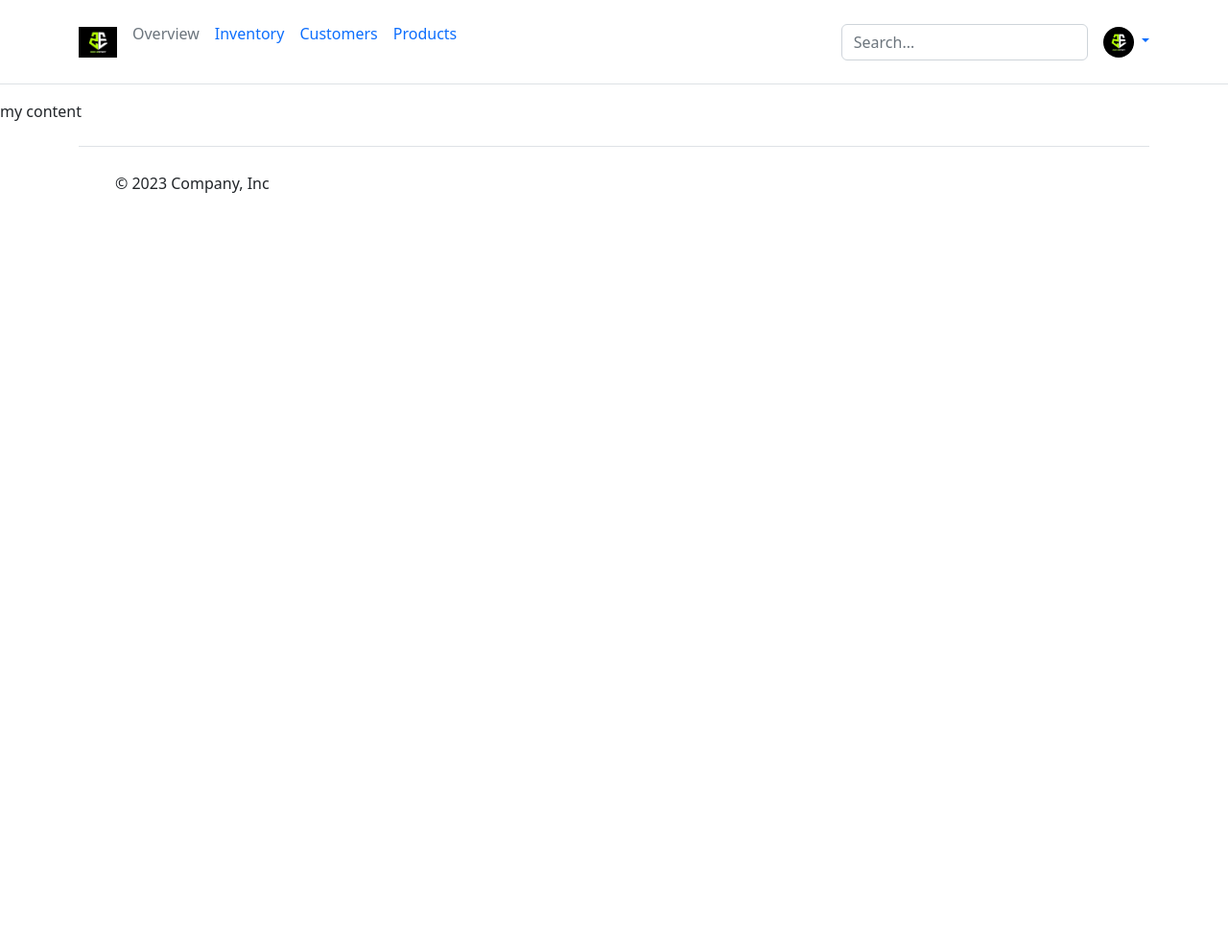
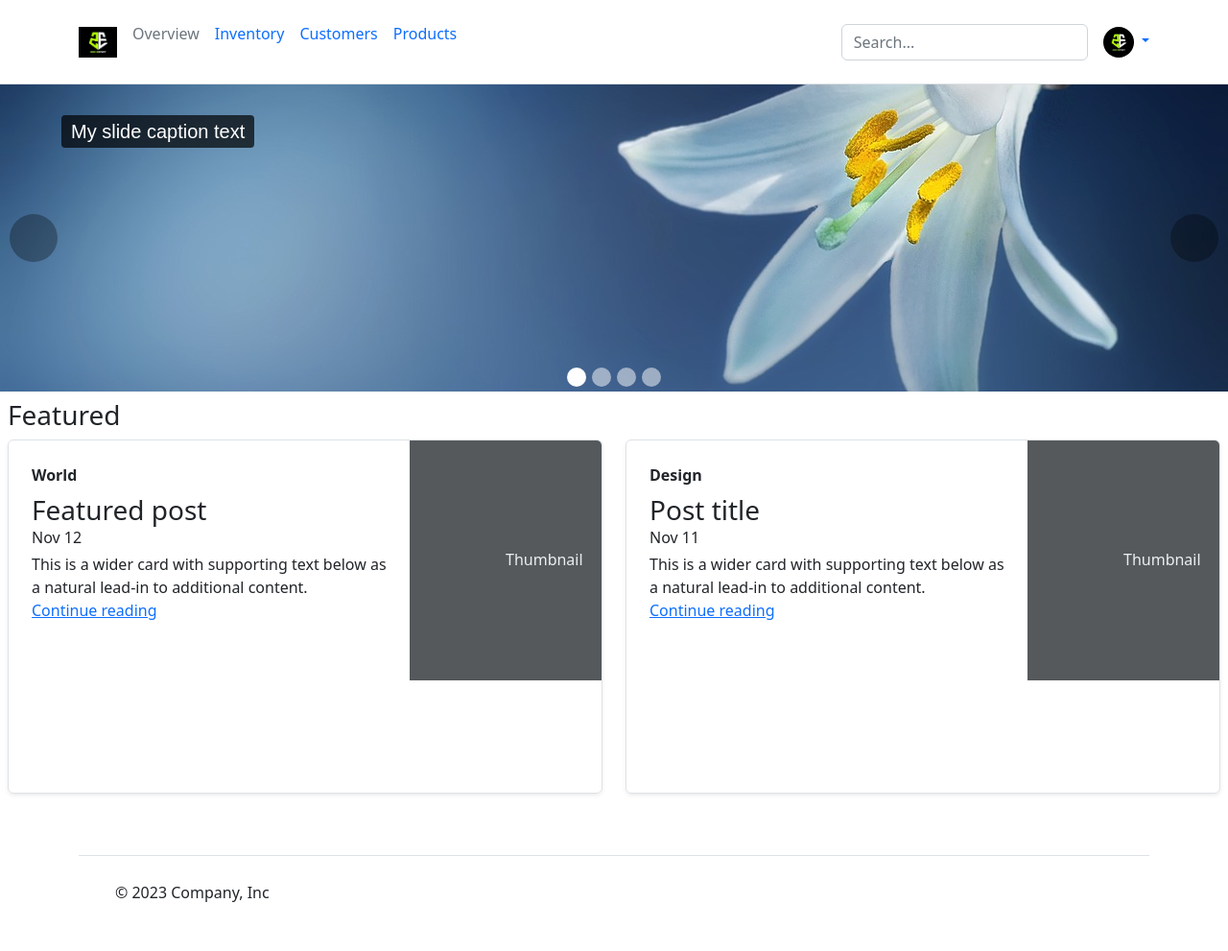
Before and after one commit to Palak-16/blog, a PHP site: page /home.php in a window 1280 px wide. Shown: the whole page at 96% size. Before the commit the page ends 201 px from the top, so only its background shows below. Run offline with PHP 8.4, Linux system fonts and the light colour scheme; some libraries are stand-ins or nearby versions.

Commit message:
slider + featured posts

```diff
--- a/public/home.php
+++ b/public/home.php
@@ -33,7 +33,7 @@
 
 <body>
     <main>
-        <header class="p-3 mb-3 border-bottom">
+        <header class="p-3 border-bottom">
             <div class="container">
                 <div class="d-flex flex-wrap align-items-center justify-content-center justify-content-lg-start">
                     <a href="/" class="d-flex align-items-center mb-2 mb-lg-0 link-body-emphasis text-decoration-none">
@@ -70,7 +70,72 @@
             </div>
         </header>
 
-        my content
+        <!--slider-->
+        <link rel="stylesheet" href="assets/slider/ism/css/my-slider.css"/>
+        <script src="assets/slider/ism/js/ism-2.2.min.js"></script>
+
+
+        <div class="ism-slider" data-transition_type="fade" data-play_type="loop" id="my-slider">
+            <ol>
+              <li>
+                <img src="assets/slider/ism/image/slides/flower-729514_1280.jpg">
+                <div class="ism-caption ism-caption-0">My slide caption text</div>
+              </li>
+              <li>
+                <img src="assets/slider/ism/image/slides/beautiful-701678_1280.jpg">
+                <div class="ism-caption ism-caption-0">My slide caption text</div>
+              </li>
+              <li>
+                <img src="assets/slider/ism/image/slides/summer-192179_1280.jpg">
+                <div class="ism-caption ism-caption-0">My slide caption text</div>
+              </li>
+              <li>
+                <img src="assets/slider/ism/image/slides/city-690332_1280.jpg">
+                <div class="ism-caption ism-caption-0">My slide caption text</div>
+              </li>
+            </ol>
+        </div>
+        <!--end slider-->
+        <main class="p-2">
+            <h3>Featured</h3>
+
+            <div class="row mb-2">
+              <div class="col-md-6">
+                <div class="row g-0 border rounded overflow-hidden flex-md-row mb-4 shadow-sm h-md-250 position-relative">
+                  <div class="col p-4 d-flex flex-column position-static">
+                    <strong class="d-inline-block mb-2 text-primary-emphasis">World</strong>
+                    <h3 class="mb-0">Featured post</h3>
+                    <div class="mb-1 text-body-secondary">Nov 12</div>
+                    <p class="card-text mb-auto">This is a wider card with supporting text below as a natural lead-in to additional content.</p>
+                    <a href="#" class="icon-link gap-1 icon-link-hover stretched-link">
+                        Continue reading
+                        <svg class="bi"><use xlink:href="#chevron-right"/></svg>
+                    </a>
+                    </div>
+                    <div class="col-lg-auto col-12 d-lg-block">
+                    <svg class="bd-placeholder-img w-100 w-l-50" width="200" height="250" xmlns="http://www.w3.org/2000/svg" role="img" aria-label="Placeholder: Thumbnail" preserveAspectRatio="xMidYMid slice" focusable="false"><title>Placeholder</title><rect width="100%" height="100%" fill="#55595c"/><text x="50%" y="50%" fill="#eceeef" dy=".3em">Thumbnail</text></svg>
+                  </div>
+                </div>
+              </div>
+            <div class="col-md-6">
+              <div class="row g-0 border rounded overflow-hidden flex-md-row mb-4 shadow-sm h-md-250 position-relative">
+                 <div class="col p-4 d-flex flex-column position-static">
+                    <strong class="d-inline-block mb-2 text-success-emphasis">Design</strong>
+                    <h3 class="mb-0">Post title</h3>
+                    <div class="mb-1 text-body-secondary">Nov 11</div>
+                    <p class="mb-auto">This is a wider card with supporting text below as a natural lead-in to additional content.</p>
+                    <a href="#" class="icon-link gap-1 icon-link-hover stretched-link">
+                        Continue reading
+                        <svg class="bi"><use xlink:href="#chevron-right"/></svg>
+                    </a>
+                    </div>
+                    <div class="col-lg-auto col-12 d-lg-block">
+                    <svg class="bd-placeholder-img w-100 w-l-50" width="200" height="250" xmlns="http://www.w3.org/2000/svg" role="img" aria-label="Placeholder: Thumbnail" preserveAspectRatio="xMidYMid slice" focusable="false"><title>Placeholder</title><rect width="100%" height="100%" fill="#55595c"/><text x="50%" y="50%" fill="#eceeef" dy=".3em">Thumbnail</text></svg>
+                    </div>
+                </div>
+              </div>
+            </div>
+        </main>
 
         <div class="container">
             <footer class="d-flex flex-wrap justify-content-between align-items-center py-3 my-4 border-top">
```
Also changed, not shown: apps/pages/signup.php (+0 -8 lines).
